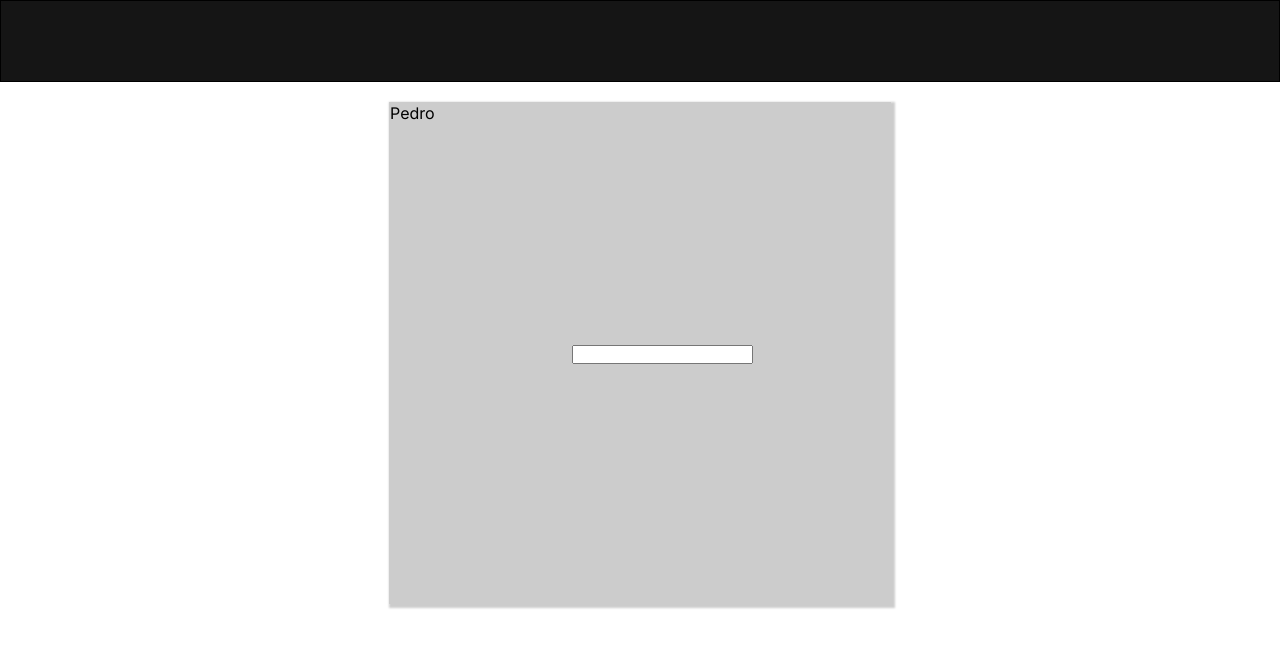
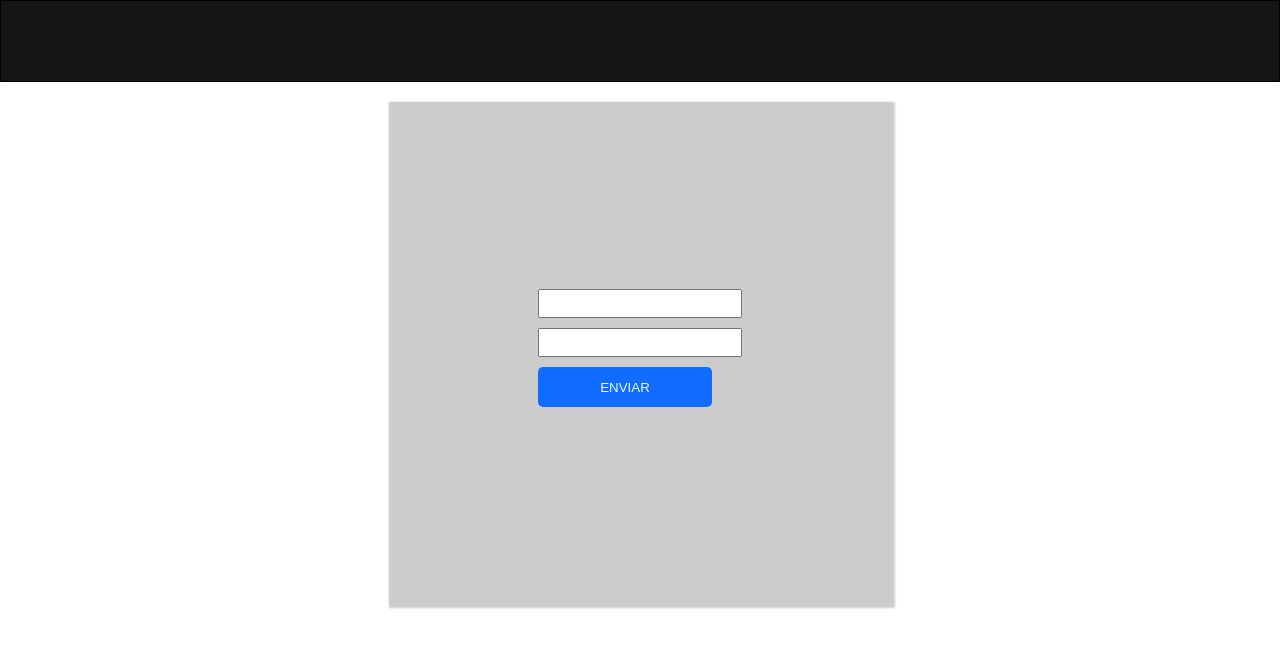
Before and after one commit to PedroCardosoMei/Contact_Project, a Next.js app: page / in a window 1280 px wide. Shown: the top 648 px of the page. Built offline with nearby package versions, Linux system fonts and the light colour scheme.

Commit message:
Button perfect and modification inputs

```diff
--- a/src/Home/Home.tsx
+++ b/src/Home/Home.tsx
@@ -2,6 +2,7 @@ import { NavBar } from "@/components/NavBar/NavBar-component";
 import style from "@/Home/home.module.css";
 import { Conteiner } from "@/components/ConteinerContact/Contact-component";
 import { Input } from "@/components/Inputs/Input-component";
+import { Button } from "@/components/Button/button-component";
 
 export const Home = () => {
     const text = "Pedro"
@@ -9,8 +10,13 @@ export const Home = () => {
     return(<>
         <NavBar/>
         <Conteiner text={text}>
-            <div className={style.user}><Input/></div>
-            <div className={style.passWord}></div>
+            <div className={style.login}>
+                <div className={style.user} id={style.op}><Input/></div>
+                <div className={style.passWord} id={style.op}><Input/></div>
+               <div className={style.button} id={style.op}><Button name="ENVIAR"/></div>
+            </div>
+
+
         </Conteiner>
     </>);
 }
--- a/src/Home/home.module.css
+++ b/src/Home/home.module.css
@@ -0,0 +1,8 @@
+.login{
+    padding-bottom: 10px;
+}
+
+#op{
+    padding: 5px;
+    justify-content: center;
+}
--- /dev/null
+++ b/src/components/Button/Button.module.css
@@ -0,0 +1,8 @@
+.button{
+    width: 174px;
+    height: 40px;
+    background: #116DFF;
+    border: none;
+    color: aliceblue;
+    border-radius: 5px;
+}
--- a/src/components/Button/ButtonProps.ts
+++ b/src/components/Button/ButtonProps.ts
@@ -0,0 +1,3 @@
+export type ButtonProps = {
+    name: string
+}
--- a/src/components/Button/button-component.tsx
+++ b/src/components/Button/button-component.tsx
@@ -1,9 +1,11 @@
 import React from "react";
+import { ButtonProps } from "./ButtonProps";
+import style from "@/components/Button/Button.module.css";
 
-export const Button = () => {
+export const Button = ({name} :  ButtonProps) => {
     return (
         <>
-
+            <button type="button" className={style.button}>{name}</button>
         </>
     );
 };
--- a/src/components/ConteinerContact/Contact-component.tsx
+++ b/src/components/ConteinerContact/Contact-component.tsx
@@ -1,9 +1,8 @@
 import { ContactProps } from "./ContactProps";
 import style from "@/components/ConteinerContact/Contact.module.css";
 
-export const Conteiner = ({children, text}: ContactProps) => {
+export const Conteiner = ({children}: ContactProps) => {
     return(<div className={style.conteiner}>
-        <div className={style.conteinerSub}> {text}</div>
         <div className={style.inputs}>{children}</div>
         </div>);
 }
--- a/src/components/Inputs/Input-component.tsx
+++ b/src/components/Inputs/Input-component.tsx
@@ -1,5 +1,6 @@
 import { Inputprops } from "./InputProps";
+import style from "@/components/Inputs/Input.module.css";
 
 export const Input = ({name, placeholder} : Inputprops) => {
-    return(<> <input type="text" name={name} placeholder={placeholder}/> </>);
+    return(<> <input type="text" name={name} placeholder={placeholder} className={style.input}/> </>);
 }
--- /dev/null
+++ b/src/components/Inputs/Input.module.css
@@ -0,0 +1,4 @@
+.input{
+    width: 200px;
+    height: 25px;
+}
```
